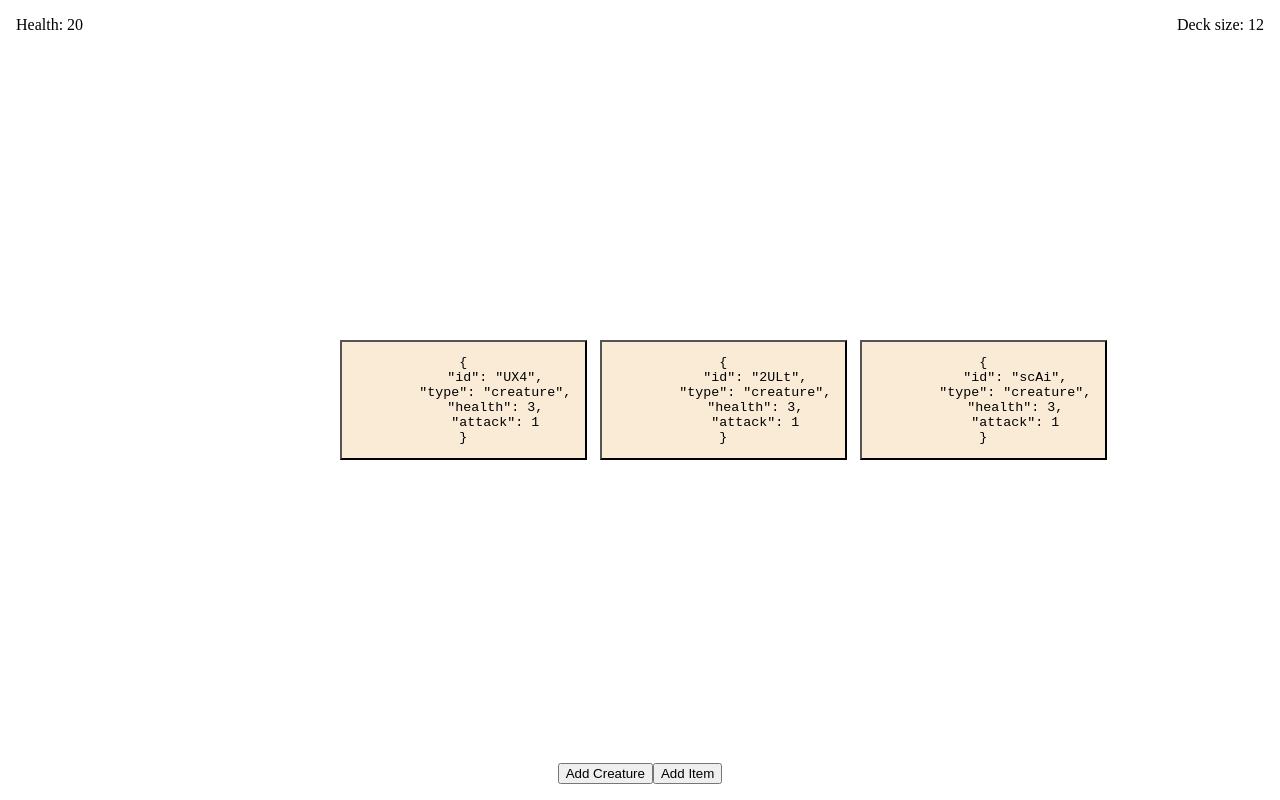
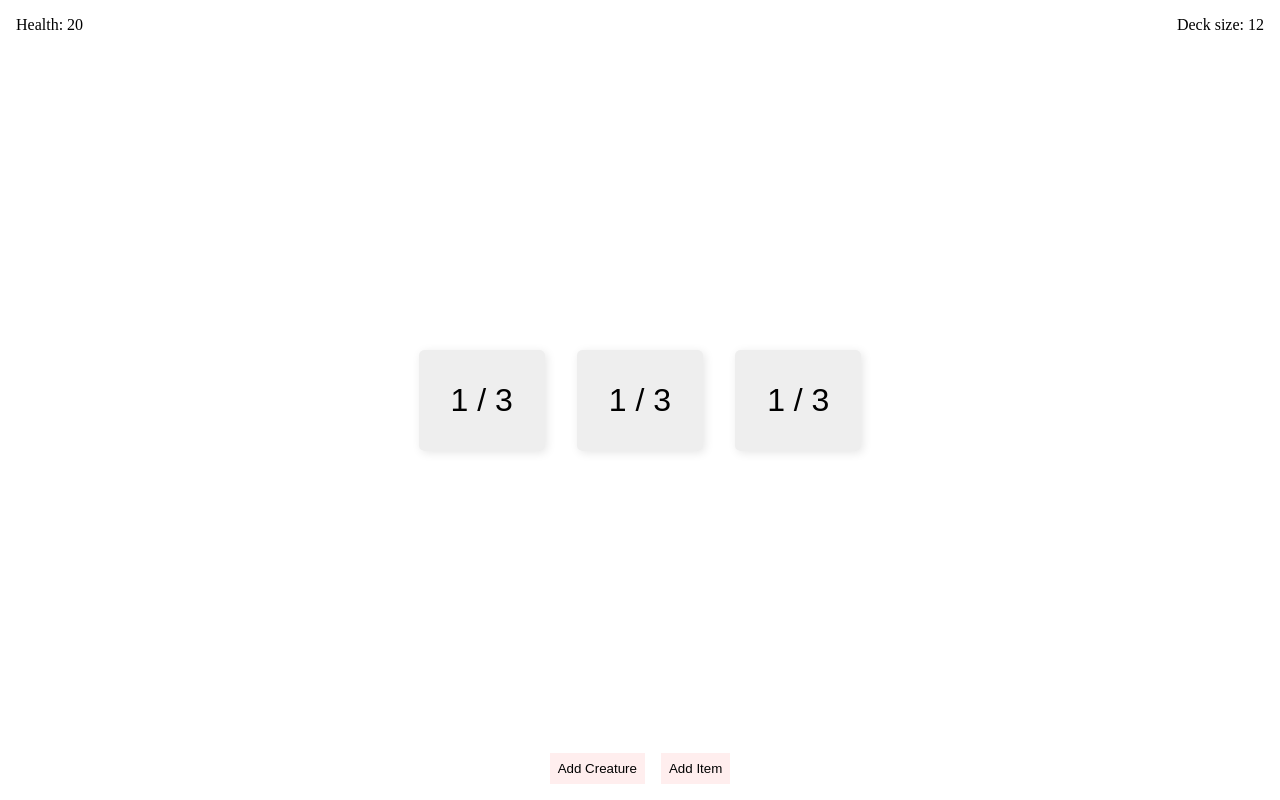
Before and after one commit to atkinchris/redux-cards, a React app: page / in a window 1280 px wide. Built offline with nearby package versions, Linux system fonts and the light colour scheme.

Commit message:
Restyle card

```diff
--- a/src/components/Card.jsx
+++ b/src/components/Card.jsx
@@ -3,7 +3,9 @@ import PropTypes from 'prop-types'
 
 const Card = ({ card, onClick }) => (
   <button className="c-card" onClick={onClick}>
-    <pre>{ JSON.stringify(card, null, '\t') }</pre>
+    <div>
+      { `${card.attack} / ${card.health - card.damage}` }
+    </div>
   </button>
 )
 
--- a/src/components/Debug.jsx
+++ b/src/components/Debug.jsx
@@ -6,8 +6,8 @@ import * as actions from '../store/actions'
 
 const Debug = ({ addCreature, addItem }) => (
   <div className="c-debug-panel">
-    <button onClick={addCreature}>Add Creature</button>
-    <button onClick={addItem}>Add Item</button>
+    <button className="c-debug-button" onClick={addCreature}>Add Creature</button>
+    <button className="c-debug-button" onClick={addItem}>Add Item</button>
   </div>
 )
 
--- a/src/index.css
+++ b/src/index.css
@@ -38,7 +38,11 @@ pre {
 
 .c-card {
   padding: 1em;
-  background-color: antiquewhite;
+  font-size: 2rem;
+  background-color: #EEE;
+  border: none;
+  border-radius: 5%;
+  box-shadow: 2px 2px 10px rgba(0, 0, 0, 0.1);
 }
 
 .c-card + .c-card {
@@ -48,6 +52,16 @@ pre {
 .c-debug-panel {
   position: absolute;
   bottom: 0;
+}
+
+.c-debug-button {
+  border: none;
+  background-color: #FEE;
+  padding: 0.5rem;
+}
+
+.c-debug-button + .c-debug-button {
+  margin-left: 1rem;
 }
 
 .c-player {
--- a/src/store/actions/builders.js
+++ b/src/store/actions/builders.js
@@ -11,6 +11,7 @@ const addCreature = () => buildCard({
   type: 'creature',
   health: 3,
   attack: 1,
+  damage: 0,
 })
 
 const addItem = () => buildCard({ type: 'item' })
```
